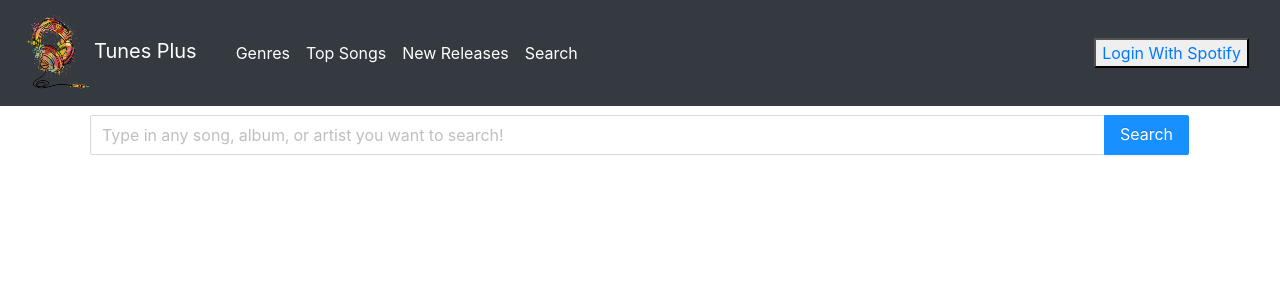
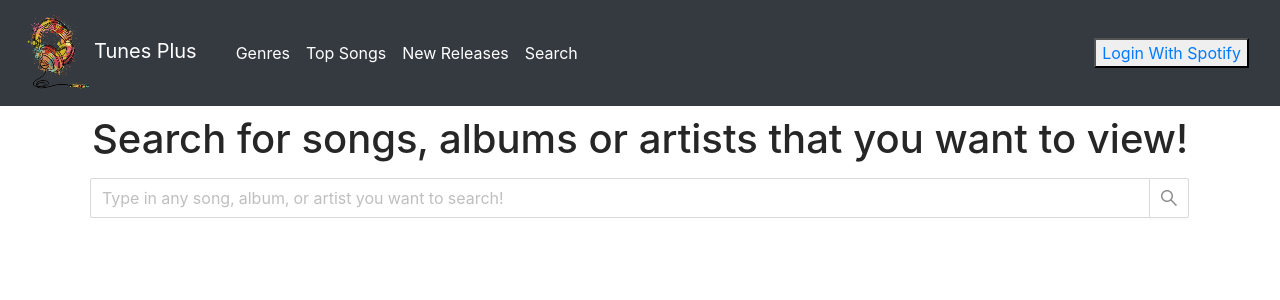
Before and after one commit to StevennYau/Tunes-Plus, a React (Create React App) app: page /search in a window 1280 px wide. Shown: the top 300 px of the page. Built offline with nearby package versions, Linux system fonts and the light colour scheme.

Commit message:
fix small changes

```diff
--- a/package.json
+++ b/package.json
@@ -2,7 +2,7 @@
   "name": "tunes-plus",
   "version": "0.1.0",
   "private": true,
-  "proxy": "http://localhost:5000",
+  "proxy": "https://tunes-plus.herokuapp.com/",
   "dependencies": {
     "@testing-library/jest-dom": "^5.11.8",
     "@testing-library/react": "^11.2.3",
--- a/src/App.js
+++ b/src/App.js
@@ -31,12 +31,11 @@ function App() {
   useEffect(() => {
 
     console.log("in app useeffect");
-    if (token === ''){
-      //spotifyWebApi.setAccessToken(params.access_token);
+
       setToken(Cookies.get('userToken'));
       console.log('ACCESS TOKEN GOTTEN: ' + Cookies.get('userToken'));
-    }
-  }, [token]);
+
+  }, []);
 
   console.log('app token: ' + token);
   return (
--- a/src/components/NavBar.js
+++ b/src/components/NavBar.js
@@ -40,7 +40,7 @@ const NavBar= ({ token }) => {
                </li>
             </ul>
             {typeof token == 'undefined' &&
-               <a className="pull-right" href='http://localhost:5000/login'>
+               <a className="pull-right" href='https://tunes-plus.herokuapp.com/login'>
                 <button>Login With Spotify</button>
                </a>
             }
--- a/src/components/Search.js
+++ b/src/components/Search.js
@@ -67,11 +67,12 @@ const SearchTab = ({ token }) => {
 
     return (
       <div className="App">
+        <h1>Search for songs, albums or artists that you want to view!</h1>
         <link rel="stylesheet" href="https://fonts.googleapis.com/css?family=Roboto:300,400,500,700&display=swap" />
         <div className="Search">
           <Search
             placeholder="Type in any song, album, or artist you want to search!"
-            enterButton="Search"
+            //enterButton="Search"
             size="large"
             onChange={value => getSearchResults(value.target.value)}
             onSearch={value => console.log(value)}
```
Also changed, not shown: 1 other file (tests, documents, lock files or other folders).
